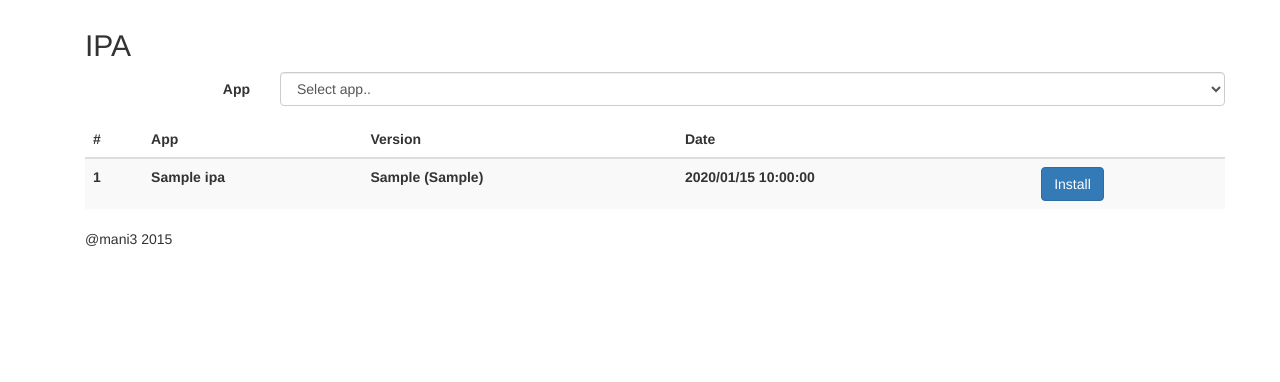
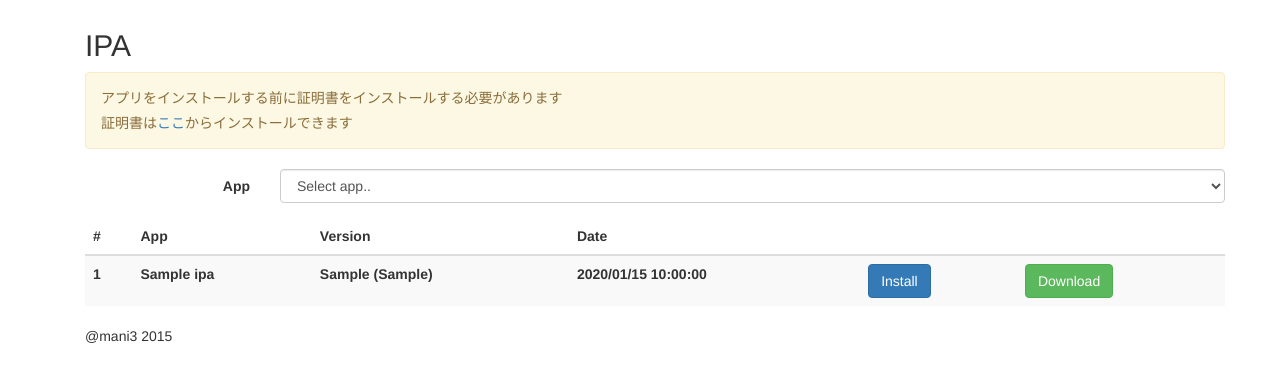
Before and after one commit to mani3/appinstaller, a Flask app: page /appinstall/ipa/1 in a window 1280 px wide. Shown: the part 51-433 px from the top of the page. Run offline with Flask 2, Linux system fonts and the light colour scheme; tables that the repository leaves empty hold one stand-in row (values such as "Sample post"); lists and menus that the app fills with data are empty; some libraries are stand-ins or nearby versions.

Commit message:
Minor fix

```diff
--- a/app/mod_ipa/controllers.py
+++ b/app/mod_ipa/controllers.py
@@ -57,20 +57,16 @@ def create(app_id):
             db.session.add(ipa)
             db.session.commit()
 
-            '''
             old_ipalist = Ipa.query.filter_by(app_id=app_id).order_by(Ipa.created_at.desc()).limit(21).all()
             old_ipa = None
             if len(old_ipalist) > 20:
                 old_ipa = old_ipalist[-1]
-            print old_ipa
             if old_ipa:
                 ipalist = Ipa.query.filter(Ipa.app_id == app_id, Ipa.created_at < old_ipa.created_at).all()
-                print ipalist
                 for ipa in ipalist:
                     ipa.remove_ipa()
                     db.session.delete(ipa)
                 db.session.commit()
-            '''
             response = { 'status': 1 }
         else:
             response = { 'status': 2 }
--- a/app/templates/ipa/index.html
+++ b/app/templates/ipa/index.html
@@ -1,6 +1,10 @@
 {% extends "layout.html" %}
 {% block body %}
 <h2>IPA</h2>
+<div class="alert alert-warning" role="alert">
+  <p>アプリをインストールする前に証明書をインストールする必要があります</p>
+  <p>証明書は<a href="http://192.168.1.2/server.crt">ここ</a>からインストールできます</p>
+</div>
 <form class="form-horizontal" name="selection_app">
   <div class="form-group">
     <label for="selection_app" class="col-sm-2 control-label">App</label>
@@ -22,6 +26,7 @@
     <th>Version</th>
     <th>Date</th>
     <th></th>
+    <th></th>
   </tr>
   </thead>
   <tbody>
@@ -32,6 +37,7 @@
     <th>{{ ipa.app_version }} ({{ ipa.build_version }})</th>
     <th>{{ ipa.created_at|datetime_fmt }}</th>
     <th><a class="btn btn-primary" href="{{ ipa.plist_uri }}">Install</a></th>
+    <th><a class="btn btn-success" href="{{ ipa.ipa_uri }}" download="{{ ipa.ipa_name }}">Download</a></th>
   </tr>
   {% endfor %}
   </tbody>
```
Also changed, not shown: 2 other files.
